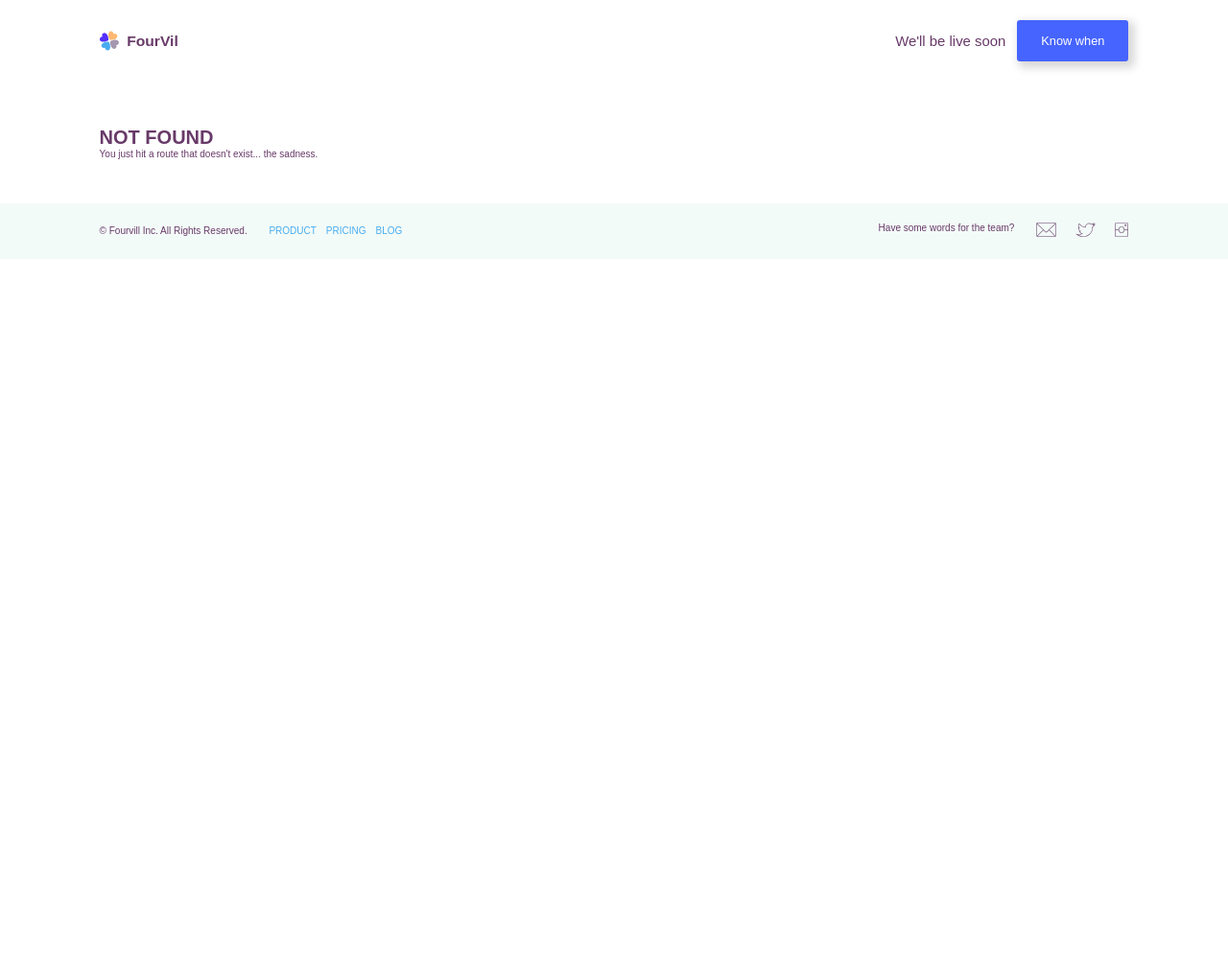
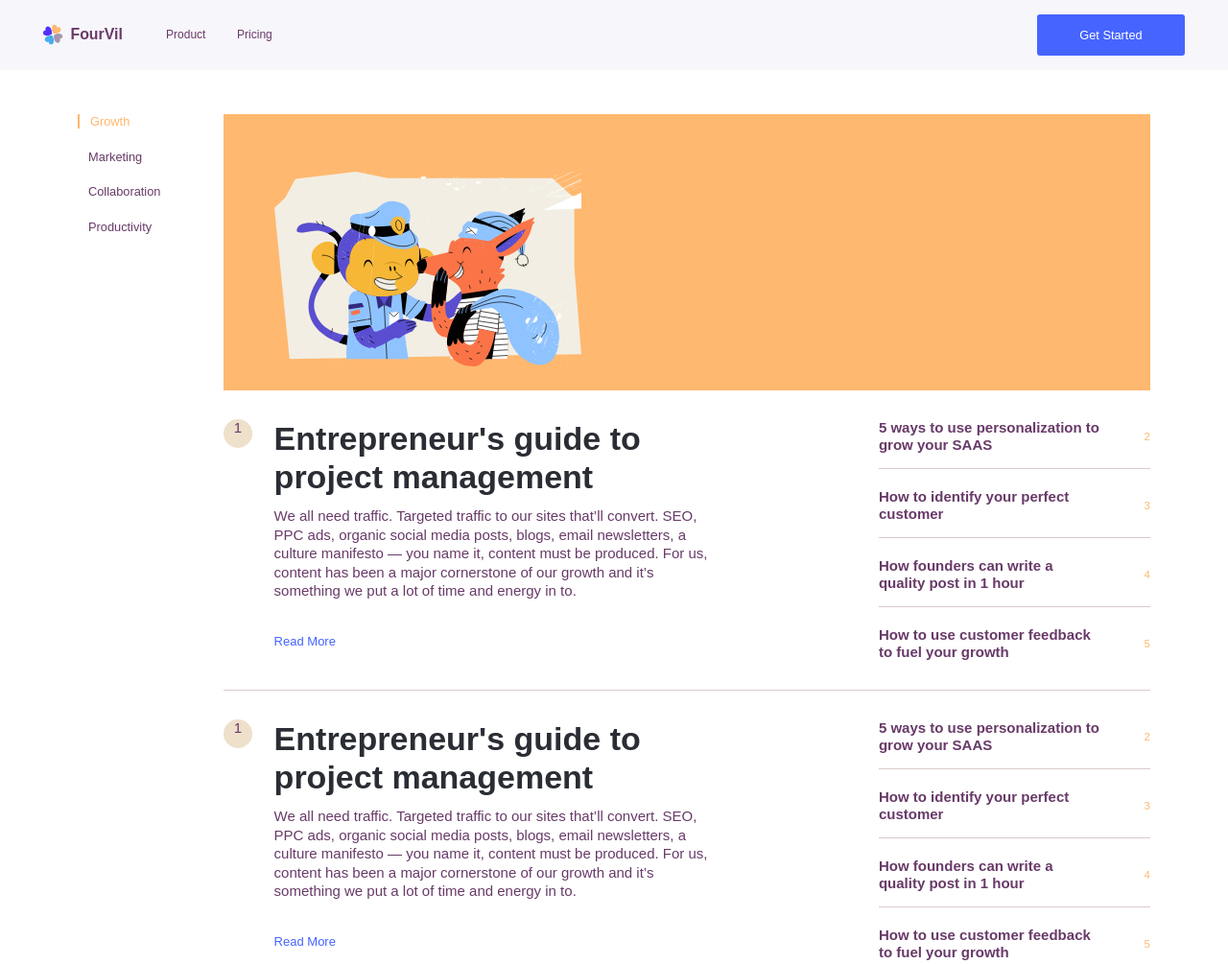
Before and after one commit to thedammyking/fourvill-coming-soon, a Gatsby site: page /blog in a window 1280 px wide. Before the commit this address had no page. Shown: the top 1005 px of the page at 96% size. Before the commit the page ends 800 px from the top, so only its background shows below. Built offline with nearby package versions, Linux system fonts and the light colour scheme; Gatsby itself is replaced by a stand-in of ours.

Commit message:
Blog Post list

```diff
--- /dev/null
+++ b/src/components/blog_category.js
@@ -0,0 +1,30 @@
+import React from 'react'
+import {
+  CategoriesContainer,
+  CategoryItem,
+  CategoryList,
+  P,
+} from './styled/blog'
+
+const BlogCategory = props => {
+  return (
+    <CategoriesContainer>
+      <CategoryList>
+        <CategoryItem active>
+          <P>Growth</P>
+        </CategoryItem>
+        <CategoryItem>
+          <P>Marketing</P>
+        </CategoryItem>
+        <CategoryItem>
+          <P>Collaboration</P>
+        </CategoryItem>
+        <CategoryItem>
+          <P>Productivity</P>
+        </CategoryItem>
+      </CategoryList>
+    </CategoriesContainer>
+  )
+}
+
+export default BlogCategory
--- /dev/null
+++ b/src/components/blog_header.js
@@ -0,0 +1,49 @@
+import { Link } from 'gatsby'
+import PropTypes from 'prop-types'
+import React from 'react'
+import {
+  Container,
+  ImageBox,
+  Wrapper,
+  Nav,
+  Button,
+  AppHeader,
+  NavItem,
+  NavList,
+} from './styled/blog'
+import logo from '../svg/logo.svg'
+
+const Header = props => (
+  <AppHeader>
+    <Container>
+      <Nav>
+        <Wrapper>
+          <ImageBox>
+            <Link to="/">
+              <img src={logo} alt="" />
+            </Link>
+          </ImageBox>
+          <NavList>
+            <NavItem>
+              <Link to="/">Product</Link>
+            </NavItem>
+            <NavItem>
+              <Link to="/">Pricing</Link>
+            </NavItem>
+          </NavList>
+        </Wrapper>
+        <Button>Get Started</Button>
+      </Nav>
+    </Container>
+  </AppHeader>
+)
+
+Header.propTypes = {
+  siteTitle: PropTypes.string,
+}
+
+Header.defaultProps = {
+  siteTitle: '',
+}
+
+export default Header
--- /dev/null
+++ b/src/components/blog_layout.js
@@ -0,0 +1,35 @@
+import React from 'react'
+import PropTypes from 'prop-types'
+import { StaticQuery, graphql } from 'gatsby'
+
+import Layout from './layout'
+import Header from './blog_header'
+import { Container, Main } from './styled/blog'
+
+const BlogLayout = ({ children }) => (
+  <StaticQuery
+    query={graphql`
+      query BlogSiteTitleQuery {
+        site {
+          siteMetadata {
+            title
+          }
+        }
+      }
+    `}
+    render={data => (
+      <Layout>
+        <Header siteTitle={data.site.siteMetadata.title} />
+        <Main>
+          <Container>{children}</Container>
+        </Main>
+      </Layout>
+    )}
+  />
+)
+
+BlogLayout.propTypes = {
+  children: PropTypes.node.isRequired,
+}
+
+export default BlogLayout
--- /dev/null
+++ b/src/components/blog_post_list.js
@@ -0,0 +1,269 @@
+import React from 'react'
+import {
+  PostList,
+  CategoryRecentPosts,
+  CategoryHeaderImage,
+  ImageBox,
+  FirstPost,
+  OtherPosts,
+  H3,
+  P,
+  Wrapper,
+  H5,
+} from './styled/blog'
+import headerImage from '../svg/animal-pair.svg'
+import { Link } from 'gatsby'
+
+const BlogPostList = props => {
+  return (
+    <PostList>
+      <CategoryHeaderImage>
+        <ImageBox>
+          <img src={headerImage} alt="" />
+        </ImageBox>
+      </CategoryHeaderImage>
+      <CategoryRecentPosts>
+        <FirstPost>
+          <div className="number">
+            <span>1</span>
+          </div>
+          <div className="snippet">
+            <H3>Entrepreneur's guide to project management</H3>
+            <P>
+              We all need traffic. Targeted traffic to our sites that’ll
+              convert. SEO, PPC ads, organic social media posts, blogs, email
+              newsletters, a culture manifesto — you name it, content must be
+              produced. For us, content has been a major cornerstone of our
+              growth and it’s something we put a lot of time and energy in to.
+            </P>
+            <Link to="/">Read More</Link>
+          </div>
+        </FirstPost>
+        <OtherPosts>
+          <ul>
+            <li>
+              <Wrapper>
+                <H5>
+                  <Link to="/">
+                    5 ways to use personalization to grow your SAAS
+                  </Link>
+                </H5>
+                <span>2</span>
+              </Wrapper>
+            </li>
+            <li>
+              <Wrapper>
+                <H5>
+                  <Link to="/">How to identify your perfect customer</Link>
+                </H5>
+                <span>3</span>
+              </Wrapper>
+            </li>
+            <li>
+              <Wrapper>
+                <H5>
+                  <Link to="/">
+                    How founders can write a quality post in 1 hour
+                  </Link>
+                </H5>
+                <span>4</span>
+              </Wrapper>
+            </li>
+            <li>
+              <Wrapper>
+                <H5>
+                  <Link to="/">
+                    How to use customer feedback to fuel your growth
+                  </Link>
+                </H5>
+                <span>5</span>
+              </Wrapper>
+            </li>
+          </ul>
+        </OtherPosts>
+      </CategoryRecentPosts>
+      <CategoryRecentPosts>
+        <FirstPost>
+          <div className="number">
+            <span>1</span>
+          </div>
+          <div className="snippet">
+            <H3>Entrepreneur's guide to project management</H3>
+            <P>
+              We all need traffic. Targeted traffic to our sites that’ll
+              convert. SEO, PPC ads, organic social media posts, blogs, email
+              newsletters, a culture manifesto — you name it, content must be
+              produced. For us, content has been a major cornerstone of our
+              growth and it’s something we put a lot of time and energy in to.
+            </P>
+            <Link to="/">Read More</Link>
+          </div>
+        </FirstPost>
+        <OtherPosts>
+          <ul>
+            <li>
+              <Wrapper>
+                <H5>
+                  <Link to="/">
+                    5 ways to use personalization to grow your SAAS
+                  </Link>
+                </H5>
+                <span>2</span>
+              </Wrapper>
+            </li>
+            <li>
+              <Wrapper>
+                <H5>
+                  <Link to="/">How to identify your perfect customer</Link>
+                </H5>
+                <span>3</span>
+              </Wrapper>
+            </li>
+            <li>
+              <Wrapper>
+                <H5>
+                  <Link to="/">
+                    How founders can write a quality post in 1 hour
+                  </Link>
+                </H5>
+                <span>4</span>
+              </Wrapper>
+            </li>
+            <li>
+              <Wrapper>
+                <H5>
+                  <Link to="/">
+                    How to use customer feedback to fuel your growth
+                  </Link>
+                </H5>
+                <span>5</span>
+              </Wrapper>
+            </li>
+          </ul>
+        </OtherPosts>
+      </CategoryRecentPosts>
+      <CategoryRecentPosts>
+        <FirstPost>
+          <div className="number">
+            <span>1</span>
+          </div>
+          <div className="snippet">
+            <H3>Entrepreneur's guide to project management</H3>
+            <P>
+              We all need traffic. Targeted traffic to our sites that’ll
+              convert. SEO, PPC ads, organic social media posts, blogs, email
+              newsletters, a culture manifesto — you name it, content must be
+              produced. For us, content has been a major cornerstone of our
+              growth and it’s something we put a lot of time and energy in to.
+            </P>
+            <Link to="/">Read More</Link>
+          </div>
+        </FirstPost>
+        <OtherPosts>
+          <ul>
+            <li>
+              <Wrapper>
+                <H5>
+                  <Link to="/">
+                    5 ways to use personalization to grow your SAAS
+                  </Link>
+                </H5>
+                <span>2</span>
+              </Wrapper>
+            </li>
+            <li>
+              <Wrapper>
+                <H5>
+                  <Link to="/">How to identify your perfect customer</Link>
+                </H5>
+                <span>3</span>
+              </Wrapper>
+            </li>
+            <li>
+              <Wrapper>
+                <H5>
+                  <Link to="/">
+                    How founders can write a quality post in 1 hour
+                  </Link>
+                </H5>
+                <span>4</span>
+              </Wrapper>
+            </li>
+            <li>
+              <Wrapper>
+                <H5>
+                  <Link to="/">
+                    How to use customer feedback to fuel your growth
+                  </Link>
+                </H5>
+                <span>5</span>
+              </Wrapper>
+            </li>
+          </ul>
+        </OtherPosts>
+      </CategoryRecentPosts>
+      <CategoryRecentPosts>
+        <FirstPost>
+          <div className="number">
+            <span>1</span>
+          </div>
+          <div className="snippet">
+            <H3>Entrepreneur's guide to project management</H3>
+            <P>
+              We all need traffic. Targeted traffic to our sites that’ll
+              convert. SEO, PPC ads, organic social media posts, blogs, email
+              newsletters, a culture manifesto — you name it, content must be
+              produced. For us, content has been a major cornerstone of our
+              growth and it’s something we put a lot of time and energy in to.
+            </P>
+            <Link to="/">Read More</Link>
+          </div>
+        </FirstPost>
+        <OtherPosts>
+          <ul>
+            <li>
+              <Wrapper>
+                <H5>
+                  <Link to="/">
+                    5 ways to use personalization to grow your SAAS
+                  </Link>
+                </H5>
+                <span>2</span>
+              </Wrapper>
+            </li>
+            <li>
+              <Wrapper>
+                <H5>
+                  <Link to="/">How to identify your perfect customer</Link>
+                </H5>
+                <span>3</span>
+              </Wrapper>
+            </li>
+            <li>
+              <Wrapper>
+                <H5>
+                  <Link to="/">
+                    How founders can write a quality post in 1 hour
+                  </Link>
+                </H5>
+                <span>4</span>
+              </Wrapper>
+            </li>
+            <li>
+              <Wrapper>
+                <H5>
+                  <Link to="/">
+                    How to use customer feedback to fuel your growth
+                  </Link>
+                </H5>
+                <span>5</span>
+              </Wrapper>
+            </li>
+          </ul>
+        </OtherPosts>
+      </CategoryRecentPosts>
+    </PostList>
+  )
+}
+
+export default BlogPostList
--- a/src/components/layout.js
+++ b/src/components/layout.js
@@ -2,9 +2,8 @@ import React from 'react'
 import PropTypes from 'prop-types'
 import { StaticQuery, graphql } from 'gatsby'
 
-import Header from './header'
 import Footer from './footer'
-import { Container, Main, GlobalStyle } from '../components/styled'
+import { GlobalStyle } from '../components/styled'
 
 const Layout = ({ children }) => (
   <StaticQuery
@@ -20,10 +19,7 @@ const Layout = ({ children }) => (
     render={data => (
       <>
         <GlobalStyle />
-        <Header siteTitle={data.site.siteMetadata.title} />
-        <Main>
-          <Container>{children}</Container>
-        </Main>
+        {children}
         <Footer />
       </>
     )}
--- /dev/null
+++ b/src/components/styled/blog.js
@@ -0,0 +1,236 @@
+import styled from 'styled-components'
+import { min, max } from './mediaQuery'
+
+export const color = {
+  primary: '#683A68',
+  secondary: '#4664FF',
+  white: '#ffffff',
+  footerBackground: '#F3FBF8',
+  textColor: '#A497AE',
+  accent: '#FFB86F',
+  blogText: '#2A2D34',
+  readMore: '#4664FF',
+}
+
+export const Container = styled.div`
+  width: 118.93rem;
+  margin: 0 auto;
+
+  ${max.tablet`width: 90%`};
+`
+export const Main = styled.main`
+  margin: 4.61rem auto;
+`
+
+export const Wrapper = styled.div`
+  display: flex;
+  position: relative;
+`
+
+export const H1 = styled.h1``
+
+export const H3 = styled.h3``
+
+export const H5 = styled.h5``
+
+export const P = styled.p``
+
+export const Button = styled.button`
+  cursor: pointer;
+  color: ${color.white};
+  background-color: ${color.secondary};
+  text-align: center;
+  border-radius: 0.2rem;
+`
+
+export const ImageBox = styled.div``
+
+//****************HEADER********************* */
+
+export const AppHeader = styled.header`
+  width: 100%;
+  background-color: #f7f6fb;
+
+  ${max.tablet`background-color: #F7F6FB`};
+  ${max.mobile_l`background-color: ${color.white}`};
+`
+
+export const Nav = styled.nav`
+  width: 100%;
+  background-color: inherit;
+  display: flex;
+  justify-content: space-between;
+  align-items: center;
+
+  ${Wrapper} {
+    align-items: center;
+  }
+
+  ${Button} {
+    width: 15.34rem;
+    height: 4.3rem;
+    font-size: 1.28rem;
+    margin: 1.5rem 0;
+    border-radius: 0.3rem;
+
+    ${max.tablet`font-size: 1.67rem; width: 15.02rem;
+    height: 5.526rem;`};
+
+    ${max.mobile_l`display: none;`};
+
+    ${max.mobile_m`width: 12.01rem;
+    height: 4.42rem;`};
+  }
+
+  ${ImageBox} {
+    width: 8.23rem;
+    ${max.tablet`width: 10.4rem`};
+  }
+`
+
+export const NavList = styled.ul`
+  display: flex;
+  margin-left: 4.54rem;
+`
+
+export const NavItem = styled.li`
+  font-size: 1.2rem;
+
+  &:not(:last-child) {
+    margin-right: 3.27rem;
+  }
+`
+
+// *******************Body***********************
+export const Blog = styled.div`
+  width: 94%;
+  margin: 0 auto;
+`
+
+export const PostList = styled.div`
+  width: 86.4%;
+`
+
+export const CategoriesContainer = styled.div`
+  width: 11.6%;
+  margin-right: 2%;
+`
+
+export const CategoryList = styled.ul``
+
+export const CategoryItem = styled.li`
+  padding: 0 1.1rem;
+
+  ${props =>
+    props.active
+      ? `color: ${color.accent};
+  border-left: 2px solid currentColor;`
+      : ``};
+
+  ${P} {
+    font-size: 1.28rem;
+    line-height: 1.2;
+  }
+
+  &:not(:last-child) {
+    margin-bottom: 2.13rem;
+  }
+`
+
+export const CategoryHeaderImage = styled.div`
+  height: 28.76rem;
+  width: 100%;
+  background: ${color.accent};
+  padding: 6rem 0 0 5.25rem;
+
+  ${ImageBox} {
+    width: 32.07rem;
+  }
+`
+
+export const CategoryRecentPosts = styled(Wrapper)`
+  justify-content: space-between;
+  padding: 3rem 0;
+  border-bottom: 1px solid #dcc9c9;
+`
+
+export const FirstPost = styled(Wrapper)`
+  width: 54%;
+  justify-content: space-between;
+
+  .number {
+    span {
+      background: #eee0cb;
+      width: 30px;
+      height: 30px;
+      border-radius: 50%;
+      display: block;
+      font-size: 1.5rem;
+      text-align: center;
+    }
+  }
+
+  .snippet {
+    width: 46.9rem;
+
+    ${H3} {
+      font-size: 3.4rem;
+      color: ${color.blogText};
+      line-height: 1.2;
+      margin-bottom: 1rem;
+    }
+
+    ${P} {
+      font-size: 1.5rem;
+      line-height: 1.3;
+      margin-bottom: 3.5rem;
+    }
+
+    a {
+      font-size: 1.3rem;
+      color: ${color.readMore};
+    }
+  }
+`
+
+export const OtherPosts = styled.div`
+  width: 29.3%;
+
+  ul {
+    width: 100%;
+
+    li {
+      &:not(:first-child) {
+        padding-top: 2rem;
+      }
+
+      &:not(:last-child) {
+        padding-bottom: 1.5rem;
+        border-bottom: 1px solid #dcc9c9;
+      }
+
+      ${Wrapper} {
+        justify-content: space-between;
+        align-items: center;
+      }
+
+      span {
+        font-size: 1.14rem;
+        color: ${color.accent};
+      }
+    }
+  }
+
+  ${H5} {
+    font-size: 1.5rem;
+    width: 23.3rem;
+    line-height: 1.2;
+  }
+`
+
+// =================== SINGLE POST=======================
+export const SinglePost = styled.div`
+  width: 55.6%;
+  margin: 0 auto;
+`
+export const PostHeader = styled(Wrapper)``
--- /dev/null
+++ b/src/pages/blog.js
@@ -0,0 +1,22 @@
+import React from 'react'
+
+import BlogLayout from '../components/blog_layout'
+import SEO from '../components/seo'
+import { Blog, Wrapper } from '../components/styled/blog'
+import BlogPostList from '../components/blog_post_list'
+import BlogCategory from '../components/blog_category'
+
+const BlogPage = () => {
+  return (
+    <BlogLayout>
+      <SEO title="Fourvill" keywords={['fourvill', 'blog']} />
+      <Blog>
+        <Wrapper>
+          <BlogCategory />
+          <BlogPostList />
+        </Wrapper>
+      </Blog>
+    </BlogLayout>
+  )
+}
+export default BlogPage
--- a/src/pages/index.js
+++ b/src/pages/index.js
@@ -1,6 +1,6 @@
 import React from 'react'
 
-import Layout from '../components/layout'
+import ComingSoonLayout from '../components/coming_soon_layout'
 import SEO from '../components/seo'
 import { FeatureList, Hero, H1, P } from '../components/styled'
 import Feature from '../components/Feature'
@@ -15,7 +15,7 @@ import bulk from '../svg/bulk.svg'
 
 const IndexPage = () => {
   return (
-    <Layout>
+    <ComingSoonLayout>
       <SEO title="Fourvill" keywords={['fourvill', 'coming soon']} />
       <Hero>
         <div className="coming-soon-tag">Coming soon</div>
@@ -89,7 +89,7 @@ const IndexPage = () => {
           bg="#FE7C78,#FE7C78,#FFB86F"
         />
       </FeatureList>
-    </Layout>
+    </ComingSoonLayout>
   )
 }
 export default IndexPage
```
Also changed, not shown: src/components/coming_soon_header.js (renamed from src/components/header.js, +4 -8 lines), src/components/coming_soon_layout.js (added, +35 -0 lines), src/components/post_header.js (added, +12 -0 lines), src/pages/post.js (added, +18 -0 lines), src/svg/animal-pair.svg (added), src/svg/trans-animal-pair.svg (added).
